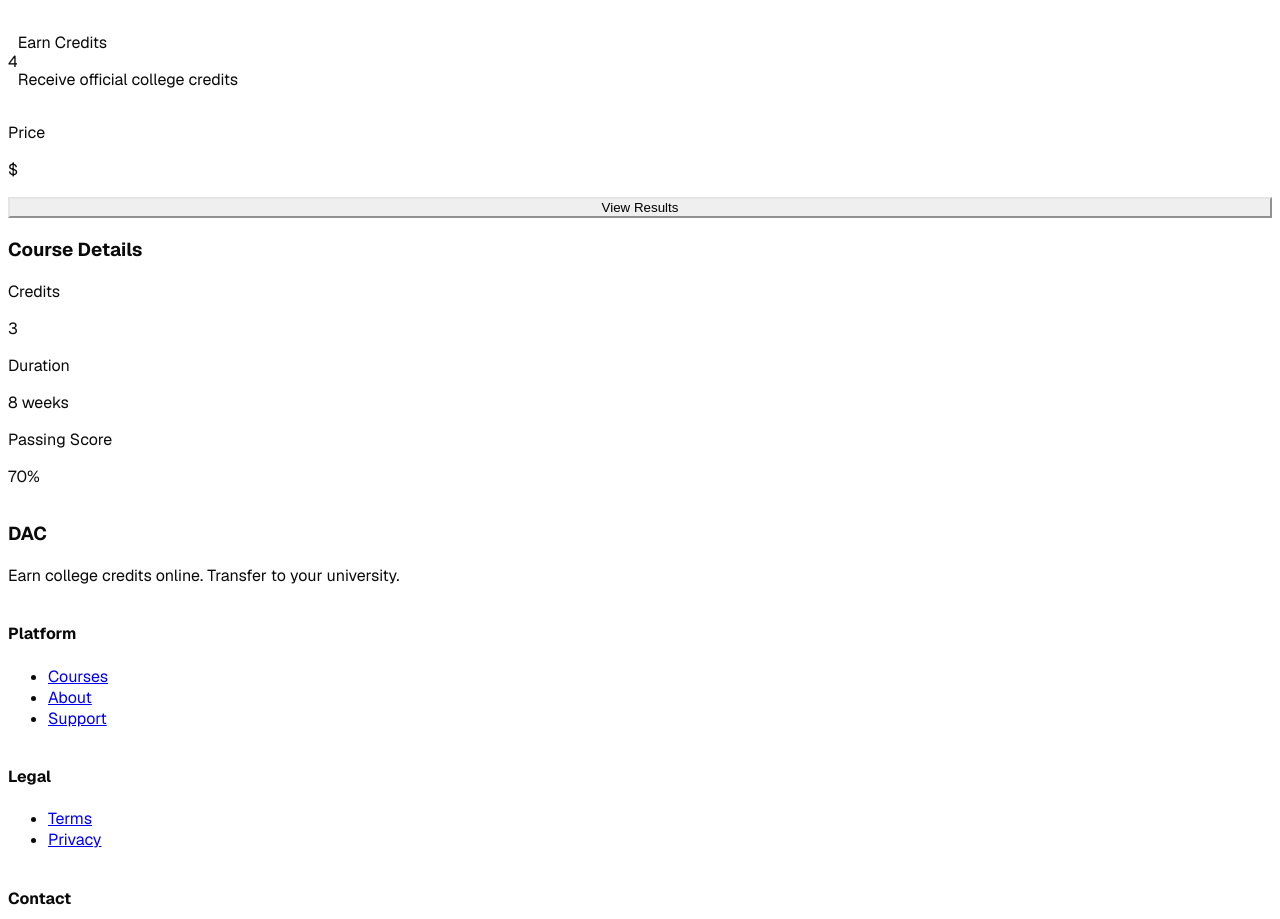
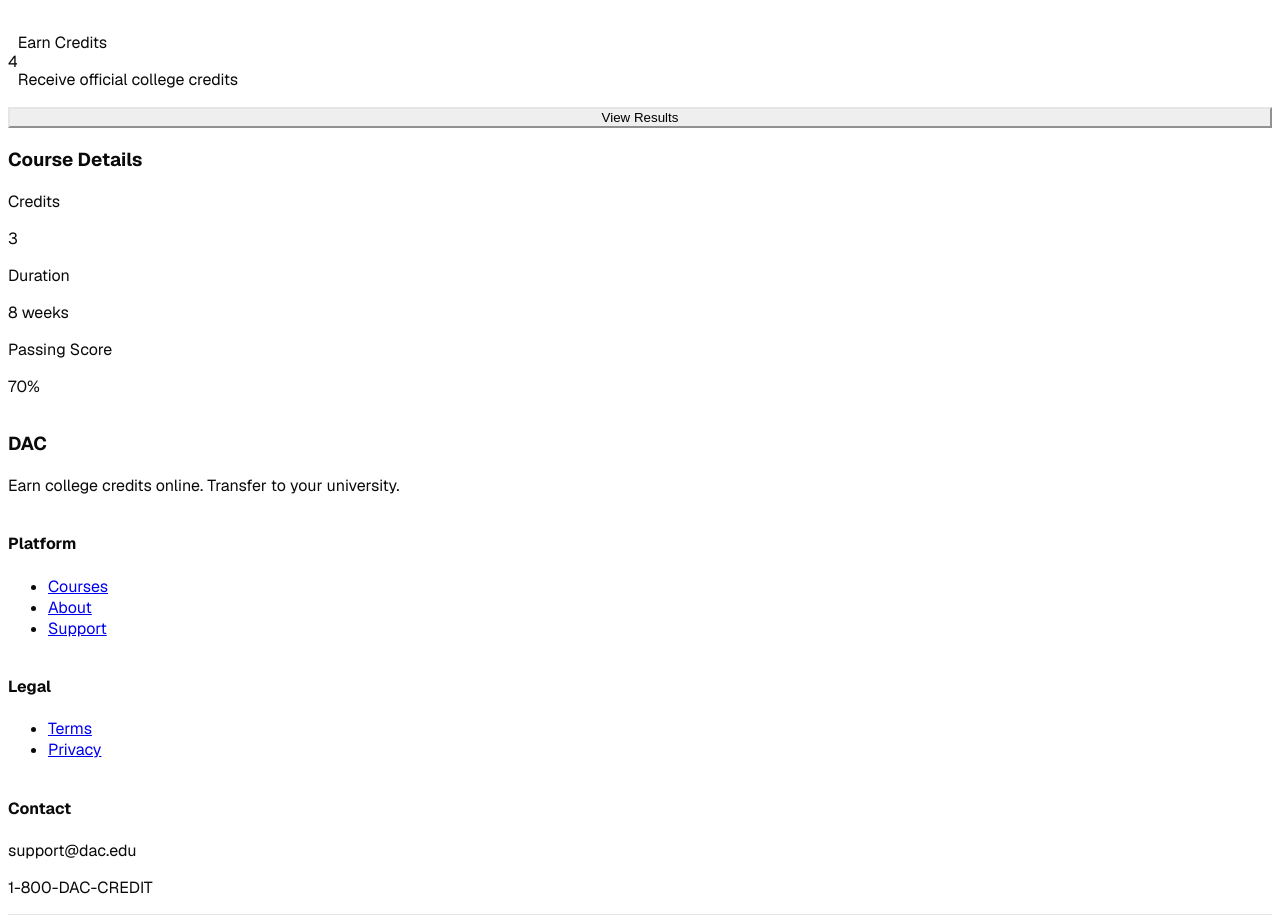
Before and after one commit to teamdac/dac, a Next.js app: page /courses/1 in a window 1280 px wide. Shown: the part 887-1806 px from the top of the page. Built offline with nearby package versions, Linux system fonts and the light colour scheme.

Commit message:
Remove price from course detail page

```diff
--- a/app/courses/[id]/page.tsx
+++ b/app/courses/[id]/page.tsx
@@ -109,13 +109,11 @@
 
         {/* Right Column - Sidebar */}
         <div className="md:col-span-1 space-y-6">
-          <Card>
-            <p className="text-sm text-gray-600 mb-2">Price</p>
-            <p className="text-3xl font-bold text-primary-600 mb-4">${course.price}</p>
-            <Button fullWidth variant={enrollment.status === "completed" ? "secondary" : "primary"}>
-              {enrollment.status === "completed" ? "View Results" : "Continue Course"}
-            </Button>
-          </Card>
+         <Card>
+  <Button fullWidth variant={enrollment.status === "completed" ? "secondary" : "primary"}>
+    {enrollment.status === "completed" ? "View Results" : "Continue Course"}
+  </Button>
+</Card>
 
           <Card>
             <h3 className="font-semibold mb-4">Course Details</h3>
```
